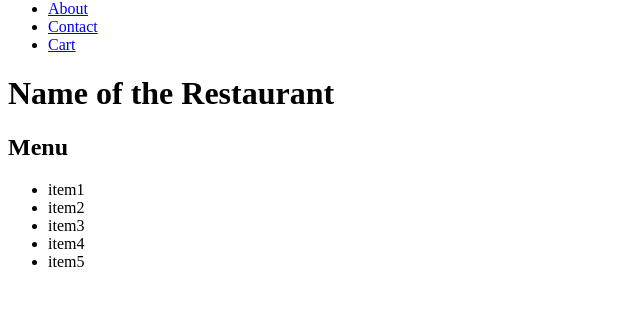
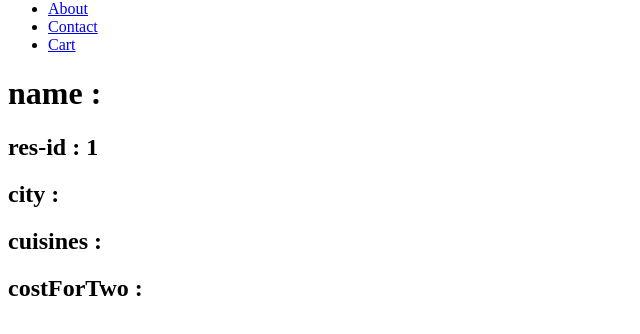
Before and after one commit to Avdhesh007/namaste-react, a React app: page /restaurants/1 in a window 1280 px wide. Shown: the part 346-680 px from the top of the page, without its empty margins (0-640 px from the left). Built offline with nearby package versions, Linux system fonts and the light colour scheme; the HTML template or start-up script is replaced by a standard one.

Commit message:
dynamic routing

```diff
--- a/src/components/Body.js
+++ b/src/components/Body.js
@@ -3,6 +3,7 @@ import { SWIGGY_API } from "../utils/constants";
 import RestaurantCard from "./RestaurantCard";
 import { useEffect, useState } from "react";
 import Shimmer from "./Shimmer";
+import { Link } from "react-router";
 
 const Body = () => {
   // State variables
@@ -67,7 +68,12 @@ const Body = () => {
       </div>
       <div className="res-container">
         {listOfRestaurants.map((restaurant) => (
-          <RestaurantCard key={restaurant.info.id} resData={restaurant.info} />
+          <Link
+            key={restaurant.info.id}
+            to={"/restaurants/" + restaurant.info.id}
+          >
+            <RestaurantCard resData={restaurant.info} />
+          </Link>
         ))}
       </div>
     </div>
--- a/src/components/RestaurantMenu.js
+++ b/src/components/RestaurantMenu.js
@@ -1,15 +1,39 @@
+import { useState, useEffect } from "react";
+import { SWIGGY_API_RESTAURANT } from "../utils/constants";
+import { useParams } from "react-router";
+
 const RestaurantMenu = () => {
+  const [getRestaurants, setRestaurants] = useState([null]);
+  const { resId } = useParams();
+  // useEffect(() => {
+  //   fetchMenu();
+  // }, []);
+
+  // if (getRestaurants == null) return <Shimmer />;
+
+  // const fetchMenu = async () => {
+  //   const data = await fetch(SWIGGY_API_RESTAURANT);
+  //   const json = await data.json;
+  //   setRestaurants(json.data);
+  //   console.log(getRestaurants);
+  // };
+
+  // const { id, name, city, cuisines, costForTwoMessage } =
+  //   getRestaurants?.cards[2]?.card?.card?.info;
+
   return (
     <div className="menu">
-      <h1>Name of the Restaurant</h1>
-      <h2>Menu</h2>
-      <ul>
-        <li>item1</li>
-        <li>item2</li>
-        <li>item3</li>
-        <li>item4</li>
-        <li>item5</li>
-      </ul>
+      {/* <h1>{"name : " + name}</h1>
+      <h2>{"res-id : " + id}</h2>
+      <h2>{"city : " + city}</h2>
+      <h2>{"cuisines : " + cuisines.join(",")}</h2>
+      <h2>{"costForTwo : " + costForTwoMessage}</h2> */}
+
+      <h1>{"name : "}</h1>
+      <h2>{"res-id : " + resId}</h2>
+      <h2>{"city : "}</h2>
+      <h2>{"cuisines : "}</h2>
+      <h2>{"costForTwo : "}</h2>
     </div>
   );
 };
--- a/src/utils/constants.js
+++ b/src/utils/constants.js
@@ -4,3 +4,5 @@ export const LOGO_URL =
   "https://www.logodesign.net/logo/smoking-burger-with-lettuce-3624ld.png?industry=COMPANY+NAME";
 export const SWIGGY_API =
   "https://raw.githubusercontent.com/namastedev/namaste-react/refs/heads/main/swiggy-api";
+export const SWIGGY_API_RESTAURANT =
+  "https://www.swiggy.com/dapi/menu/pl?page-type=REGULAR_MENU&complete-menu=true&lat=12.9352403&lng=77.624532&restaurantId=426776&catalog_qa=undefined&submitAction=ENTER";
```
